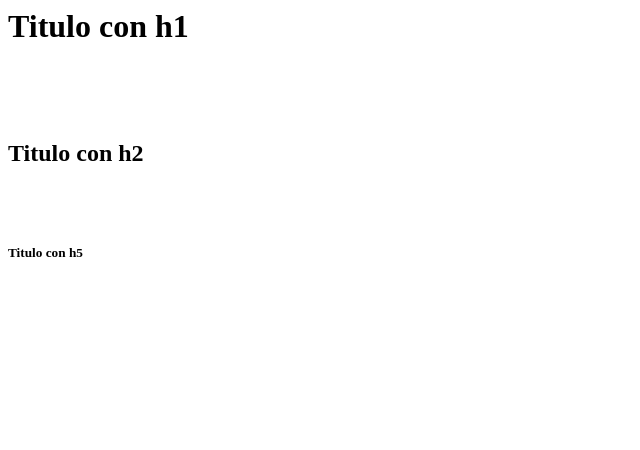
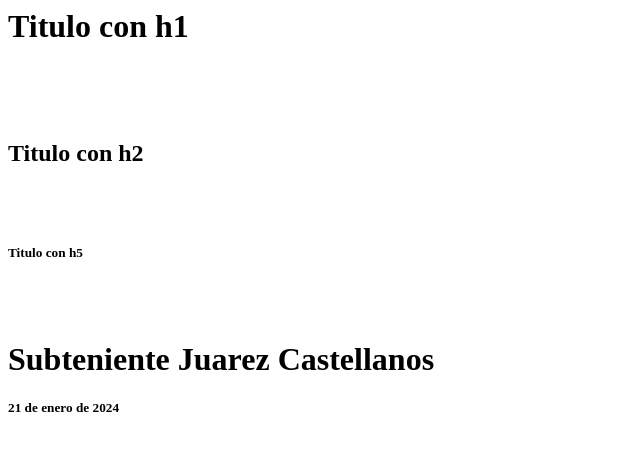
Before and after one commit to Juarezgump/Hola_mundo_Jose_J, a plain HTML site: page index.html in a window 1280 px wide. Shown: the whole page, without its empty margins (0-640 px from the left). Drawn offline with Linux system fonts and the light colour scheme.

Commit message:
Se agrega el nombre y la fecha

```diff
--- a/index.html
+++ b/index.html
@@ -5,3 +5,6 @@
 <br><br>
 
 <h5>Titulo con h5</h5>
+<br><br>
+<h1>Subteniente Juarez Castellanos</h1>
+<h5>21 de enero de 2024</h5>
```
